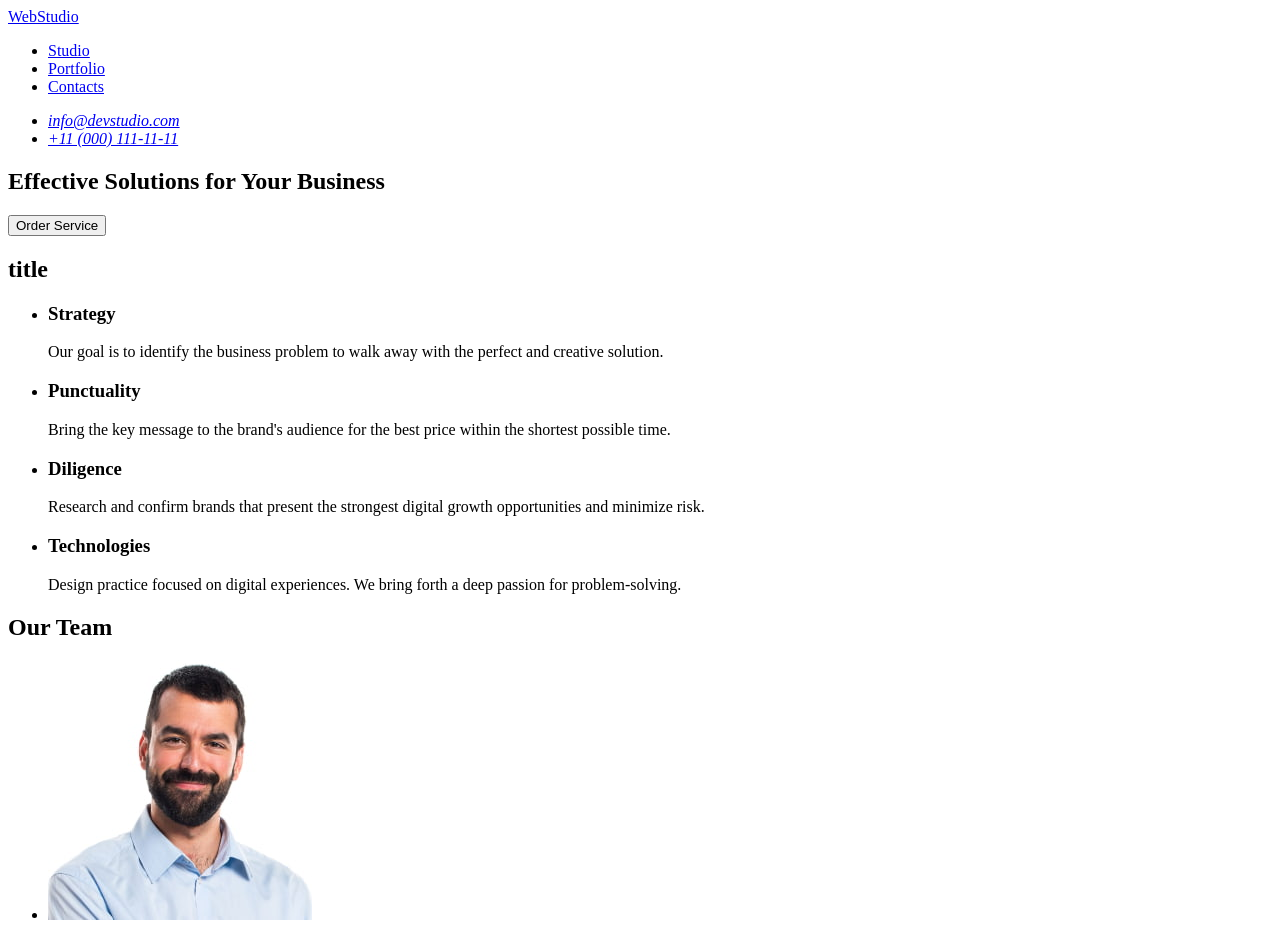
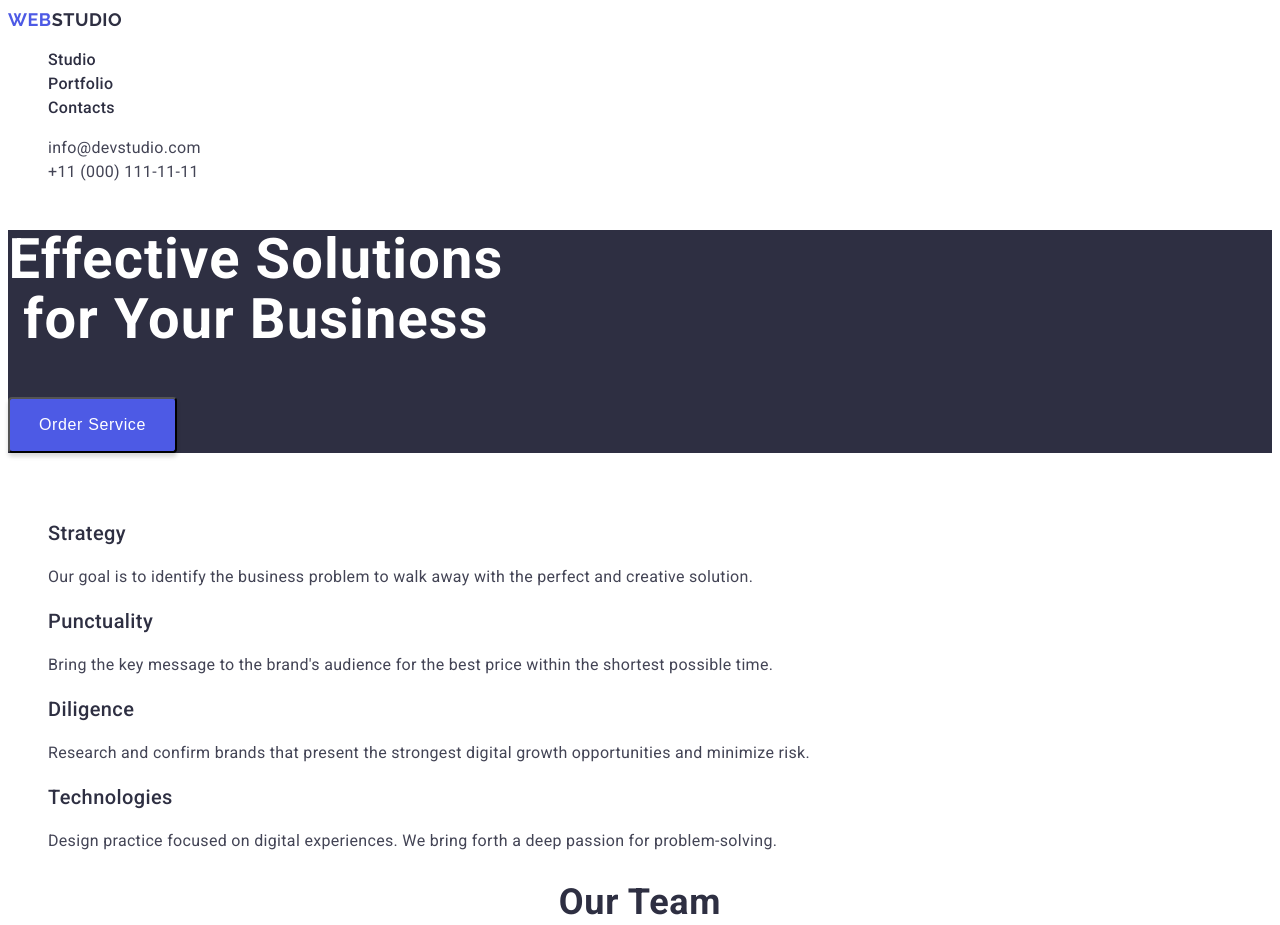
Before and after one commit to amurovnaa/goit-markup-hw-02, a plain HTML site: page index.html in a window 1280 px wide. Shown: the top 925 px of the page. Drawn offline with Linux system fonts and the light colour scheme.

Commit message:
add styles

```diff
--- a/css/styles.css
+++ b/css/styles.css
@@ -1,3 +1,120 @@
-body{
-    font-family: ;
+body {
+  font-family: "Roboto", "Raleway", sans-serif;
+  background-color: #ffffff;
 }
+.logo {
+  font-family: "Raleway", sans-serif;
+  font-size: 18px;
+  line-height: 1.333;
+  letter-spacing: 0.03em;
+  text-transform: uppercase;
+  color: #2e2f42;
+  text-decoration: none;
+}
+.logo-design {
+  color: #4d5ae5;
+}
+.nav-list,
+li {
+  list-style-type: none;
+}
+.nav-links {
+  font-weight: 500;
+  font-size: 16px;
+  line-height: 1.5;
+  letter-spacing: 0.02em;
+  color: #2e2f42;
+  text-decoration: none;
+}
+.nav-links:hover,
+.nav-links:focus {
+  color: #404bbf;
+}
+.contacts-list {
+  list-style-type: none;
+}
+.contacts-links {
+  font-size: 16px;
+  font-style: normal;
+  line-height: 1.5;
+  letter-spacing: 0.02em;
+  color: #434455;
+  text-decoration: none;
+}
+.contacts-links:hover,
+.contacts-links:focus {
+  color: #404bbf;
+}
+.order {
+  background-color: #2e2f42;
+}
+.order-title {
+  width: 496px;
+  font-weight: 700;
+  font-size: 56px;
+  line-height: 1.07;
+  letter-spacing: 0.02em;
+  text-align: center;
+  color: #ffffff;
+}
+.order-button {
+  font-weight: 500;
+  font-size: 16px;
+  line-height: 1.5;
+  letter-spacing: 0.04em;
+  color: #ffffff;
+  border-radius: 4px;
+  width: 169px;
+  height: 56px;
+  box-shadow: 0 4px 4px 0 rgba(0, 0, 0, 0.15);
+  background-color: #4d5ae5;
+}
+.order-button:hover,
+.order-button:focus {
+  background-color: #404bbf;
+  cursor: pointer;
+}
+.about-title {
+  visibility: hidden;
+}
+.about-list {
+  list-style-type: none;
+}
+.about-name,
+.team-name,
+.portfolio-name {
+  font-weight: 500;
+  font-size: 20px;
+  line-height: 1.2;
+  letter-spacing: 0.02em;
+  color: #2e2f42;
+}
+.about-text,
+.team-text,
+.portfolio-text {
+  font-size: 16px;
+  line-height: 1.5;
+  letter-spacing: 0.02em;
+  color: #434455;
+}
+.team-title,
+.portfolio-title {
+  font-weight: 700;
+  font-size: 36px;
+  line-height: 1.11;
+  letter-spacing: 0.02em;
+  text-align: center;
+  color: #2e2f42;
+}
+.team-name {
+  text-align: center;
+}
+.footer {
+  background-color: #2e2f42;
+}
+.footer-text {
+  font-size: 16px;
+  line-height: 1.5;
+  letter-spacing: 0.02em;
+  color: #f4f4fd;
+}
--- a/index.html
+++ b/index.html
@@ -6,129 +6,138 @@
     <meta name="viewport" content="width=device-width, initial-scale=1.0">
     <title>Document</title>
     <link rel="stylesheet" href="./css/styles.css">
+    <link rel="preconnect" href="https://fonts.googleapis.com">
+    <link rel="preconnect" href="https://fonts.gstatic.com" crossorigin>
+    <link href="https://fonts.googleapis.com/css2?family=Raleway:wght@700&family=Roboto:wght@400;500;700&display=swap"
+        rel="stylesheet">
 </head>
 
 <body>
-    <header>
-        <nav>
-            <a href="./index.html">WebStudio</a>
-            <ul>
-                <li><a href="#studio">Studio</a></li>
-                <li><a href="#portfolio">Portfolio</a></li>
-                <li><a href="#contacts">Contacts</a></li>
+    <header class="header">
+        <nav class="nav">
+            <a class="logo" href="./index.html"><span class="logo-design">Web</span>Studio</a>
+            <ul class="nav-list">
+                <li><a class="nav-links" href="#studio">Studio</a></li>
+                <li><a class="nav-links" href="#portfolio">Portfolio</a></li>
+                <li><a class="nav-links" href="#contacts">Contacts</a></li>
             </ul>
         </nav>
-        <address>
-            <ul>
-                <li><a href="mailto:info@devstudio.com">info@devstudio.com</a></li>
-                <li><a href="tel:+110001111111">+11 (000) 111-11-11</a></li>
+        <address class="contacts">
+            <ul class="contacts-list">
+                <li><a class="contacts-links" href="mailto:info@devstudio.com">info@devstudio.com</a></li>
+                <li><a class="contacts-links" href="tel:+110001111111">+11 (000) 111-11-11</a></li>
             </ul>
         </address>
     </header>
 
     <main>
-        <section>
-            <h1>Effective Solutions for Your Business</h1>
-            <button type="button">Order Service</button>
+        <section class="order">
+            <h1 class="order-title">Effective Solutions for Your Business</h1>
+            <button type="button" class="order-button">Order Service</button>
         </section>
 
-        <section>
-            <h2>title</h2>
-            <ul>
+        <section class="about">
+            <h2 class="about-title">title</h2>
+            <ul class="about-list">
                 <li>
-                    <h3>Strategy</h3>
-                    <p>Our goal is to identify the business problem to walk away with the perfect and creative solution.
+                    <h3 class="about-name">Strategy</h3>
+                    <p class="about-text">Our goal is to identify the business problem to walk away with the perfect and
+                        creative solution.
                     </p>
                 </li>
                 <li>
-                    <h3>Punctuality</h3>
-                    <p>Bring the key message to the brand's audience for the best price within the shortest possible
+                    <h3 class="about-name">Punctuality</h3>
+                    <p class="about-text">Bring the key message to the brand's audience for the best price within the
+                        shortest possible
                         time.</p>
                 </li>
                 <li>
-                    <h3>Diligence</h3>
-                    <p>Research and confirm brands that present the strongest digital growth opportunities and minimize
+                    <h3 class="about-name">Diligence</h3>
+                    <p class="about-text">Research and confirm brands that present the strongest digital growth
+                        opportunities and minimize
                         risk.</p>
                 </li>
                 <li>
-                    <h3>Technologies</h3>
-                    <p>Design practice focused on digital experiences. We bring forth a deep passion for
+                    <h3 class="about-name">Technologies</h3>
+                    <p class="about-text">Design practice focused on digital experiences. We bring forth a deep passion
+                        for
                         problem-solving.</p>
                 </li>
             </ul>
         </section>
 
-        <section>
-            <h2>Our Team</h2>
-            <ul>
+        <section class="team">
+            <h2 class="team-title">Our Team</h2>
+            <ul class="team-list">
                 <li>
                     <img src="./images/team-card-1.jpg" alt="Photo of our Product Designer" width="264" height="260" />
-                    <h3>Mark Guerrero</h3>
-                    <p>Product Designer</p>
+                    <h3 class="team-name">Mark Guerrero</h3>
+                    <p class="team-text">Product Designer</p>
                 </li>
                 <li>
                     <img src="./images/team-card-2.jpg" alt="Photo of our Frontend Developer" width="264"
                         height="260" />
-                    <h3>Tom Ford</h3>
-                    <p>Frontend Developer</p>
+                    <h3 class="team-name">Tom Ford</h3>
+                    <p class="team-text">Frontend Developer</p>
                 </li>
                 <li>
                     <img src="./images/team-card-3.jpg" alt="Photo of our Marketing specialist" width="264"
                         height="260" />
-                    <h3>Camila Garcia</h3>
-                    <p>Marketing</p>
+                    <h3 class="team-name">Camila Garcia</h3>
+                    <p class="team-text">Marketing</p>
                 </li>
                 <li>
                     <img src="./images/team-card-4.jpg" alt="Photo of our UI Designer" width="264" height="260" />
-                    <h3>Daniel Wilson</h3>
-                    <p>UI Designer</p>
+                    <h3 class="team-name">Daniel Wilson</h3>
+                    <p class="team-text">UI Designer</p>
                 </li>
             </ul>
         </section>
-        <section>
-            <h2>Our Portfolio</h2>
-            <ul>
+        <section class="portfolio">
+            <h2 class="portfolio-title">Our Portfolio</h2>
+            <ul class="portfolio-list">
                 <li>
                     <img src="./images/portfolio-1.jpg" alt="Photo of Banking App" width="360" height="300" />
-                    <h3>Banking App</h3>
-                    <p>App</p>
+                    <h3 class="portfolio-name">Banking App</h3>
+                    <p class="portfolio-text">App</p>
                 </li>
 
                 <li>
                     <img src="./images/portfolio-2.jpg" alt="Photo of Cashless Payment" width="360" height="300" />
-                    <h3>Cashless Payment</h3>
-                    <p>Marketing</p>
+                    <h3 class="portfolio-name">Cashless Payment</h3>
+                    <p class="portfolio-text">Marketing</p>
                 </li>
 
                 <li>
                     <img src="./images/portfolio-3.jpg" alt="Photo of Meditation App" width="360" height="300" />
-                    <h3>Meditation App</h3>
-                    <p>App</p>
+                    <h3 class="portfolio-name">Meditation App</h3>
+                    <p class="portfolio-text">App</p>
                 </li>
 
                 <li>
                     <img src="./images/portfolio-4.jpg" alt="Photo of Taxi Service" width="360" height="300" />
-                    <h3>Taxi Service</h3>
-                    <p>Marketing</p>
+                    <h3 class="portfolio-name">Taxi Service</h3>
+                    <p class="portfolio-text">Marketing</p>
                 </li>
 
                 <li>
                     <img src="./images/portfolio-5.jpg" alt="Photo of Screen Illustrations" width="360" height="300" />
-                    <h3>Screen Illustrations</h3>
-                    <p>Design</p>
+                    <h3 class="portfolio-name">Screen Illustrations</h3>
+                    <p class="portfolio-text">Design</p>
                 </li>
 
                 <li>
                     <img src="./images/portfolio-6.jpg" alt="Photo of Online Courses" width="360" height="300" />
-                    <h3>Online Courses</h3>
-                    <p>Marketing</p>
+                    <h3 class="portfolio-name">Online Courses</h3>
+                    <p class="portfolio-text">Marketing</p>
                 </li>
             </ul>
         </section>
     </main>
-    <footer>
-        <a href="./index.html">WebStudio</a>
-        <p>Increase the flow of customers and sales for your business with digital marketing & growth solutions.</p>
+    <footer class="footer">
+        <a class="logo" href="./index.html"><span class="logo-design">Web</span>Studio</a>
+        <p class="footer-text">Increase the flow of customers and sales for your business with digital marketing &
+            growth solutions.</p>
     </footer>
 </body>
 
```
